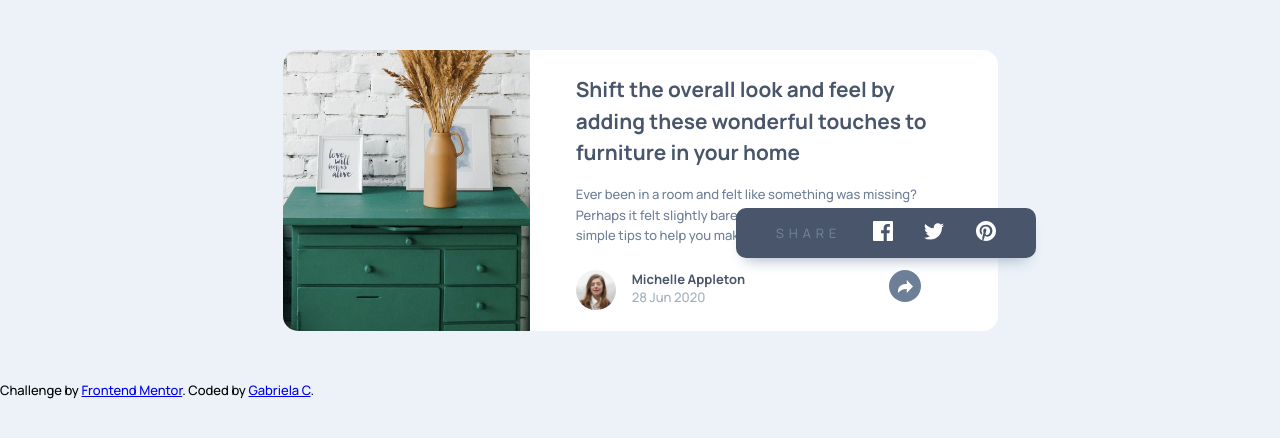
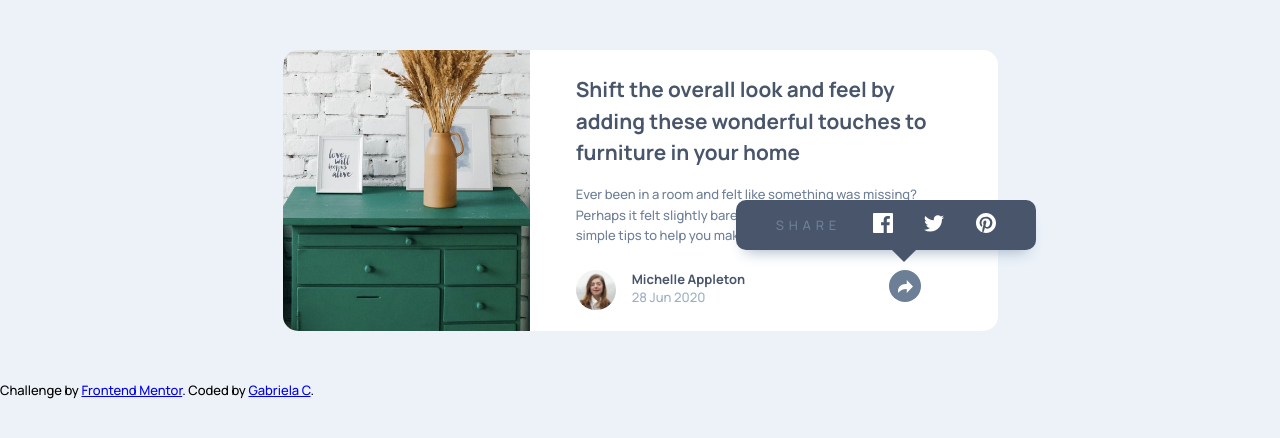
Before and after one commit to gcardenasdev/article-preview-component, a plain HTML site: page index.html in a window 1280 px wide. Both pictures are taken after a click on the element 905 px from the left and 286 px from the top of the page. Drawn offline with Linux system fonts and the light colour scheme.

Commit message:
Added small style changes to share bubble

```diff
--- a/style.css
+++ b/style.css
@@ -160,11 +160,24 @@ body {
   justify-content: space-between;
   position: absolute;
   left: 10rem;
-  bottom: 4rem;
+  bottom: 4.5rem;
   width: 300px;
   height: 50px;
   background-color: hsl(217, 19%, 35%);
   border-radius: 10px;
+
+}
+
+.share--popup::after {
+	content: '';
+	position: absolute;
+	width: 0;
+	height: 0;
+	top: 100%;
+	left: 12em;
+	border: .75rem solid transparent;
+	border-bottom: none;
+	border-top-color: hsl(217, 19%, 35%);
 
 }
 
```
